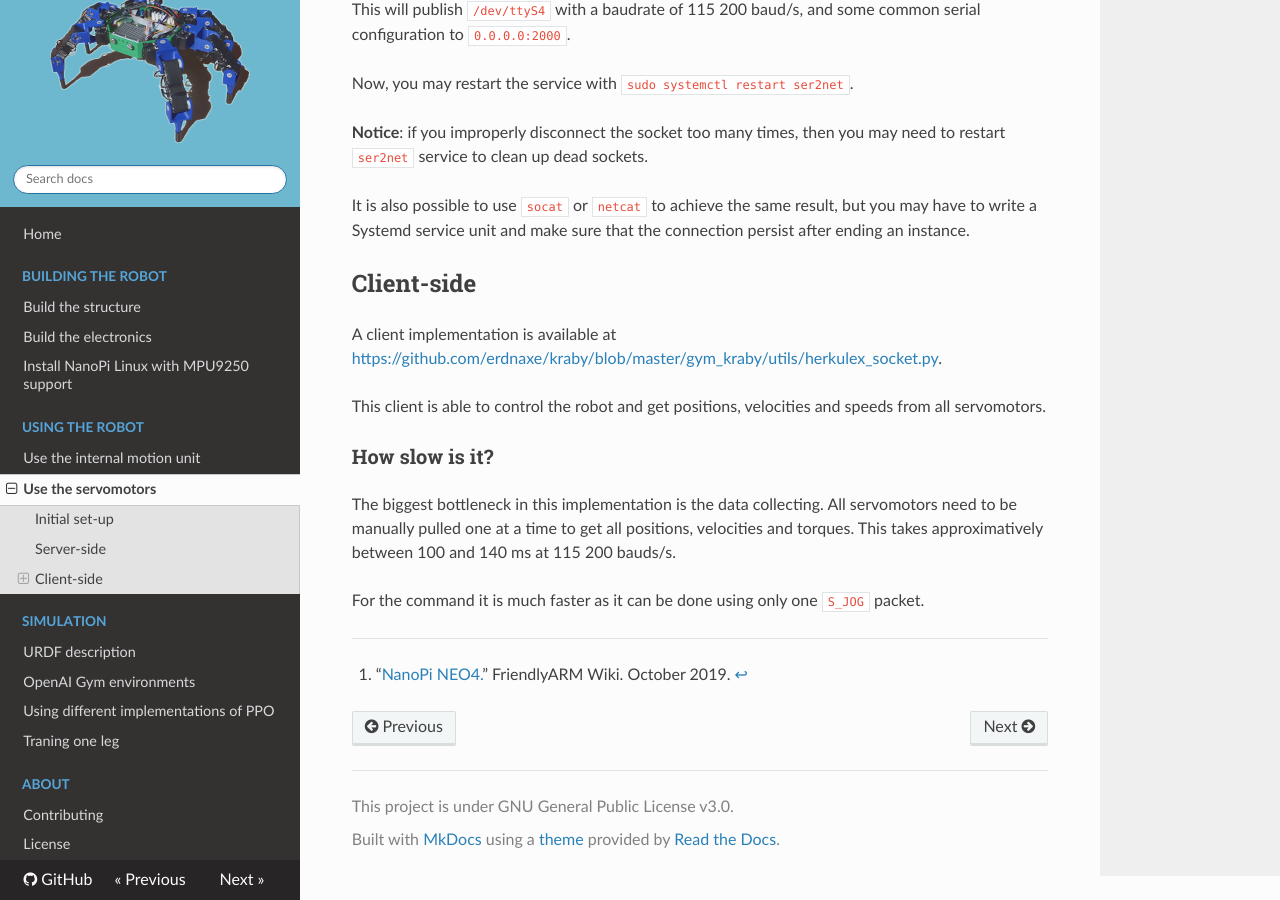
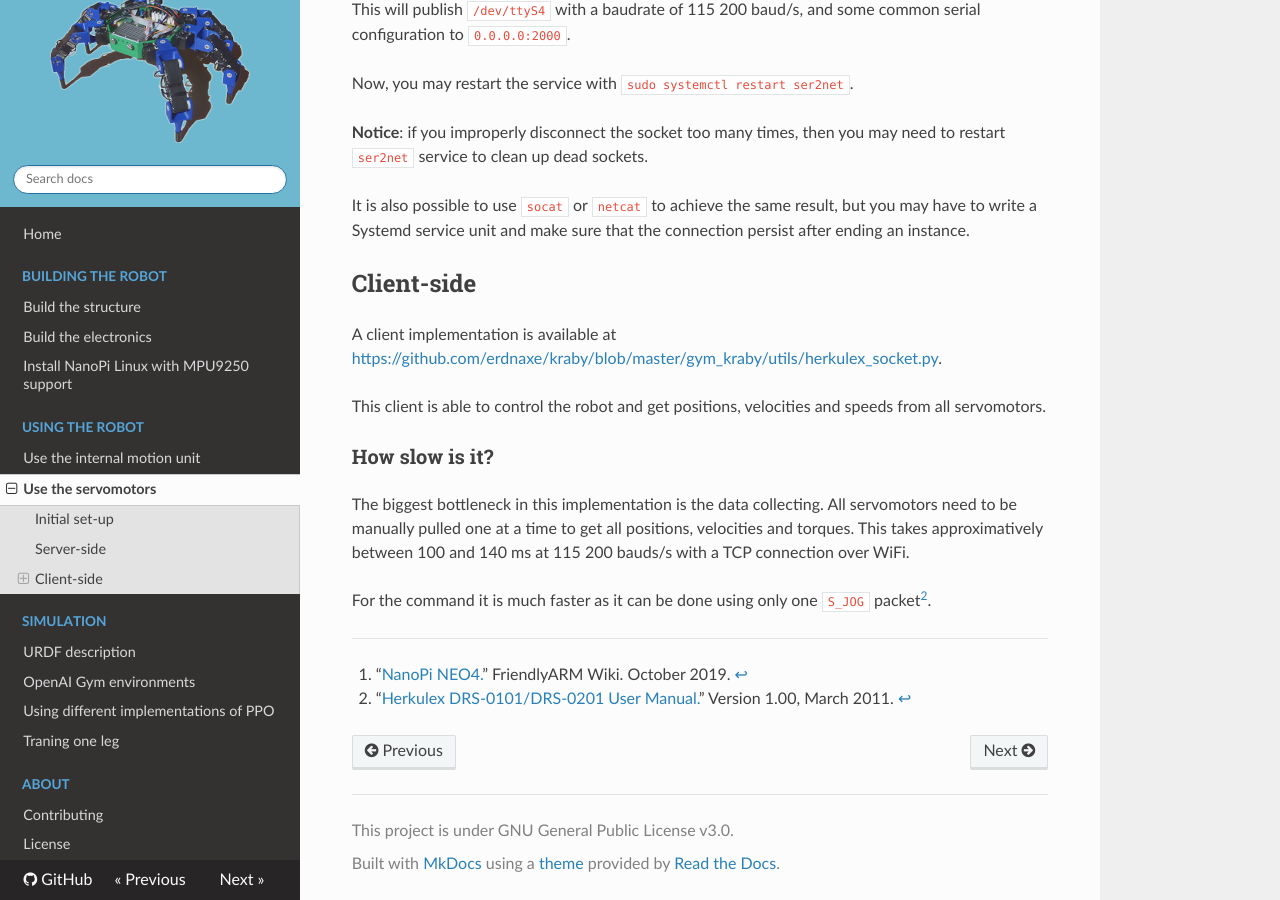
Before and after one commit to erdnaxe/kraby, an MkDocs documentation site: the page built from docs/use_motors.md, in a window 1280 px wide and 900 px high, scrolled down 1584 px. Built offline with MkDocs 1.6.1, drawn with Linux system fonts in a browser that asks for light colours; nearby versions of some CDN libraries.

Commit message:
Docs: Add link to Herkulex Manual

```diff
--- a/docs/use_motors.md
+++ b/docs/use_motors.md
@@ -69,9 +69,12 @@ velocities and speeds from all servomotors.
 The biggest bottleneck in this implementation is the data collecting.
 All servomotors need to be manually pulled one at a time to get all positions,
 velocities and torques.
-This takes approximatively between 100 and 140 ms at 115 200 bauds/s.
+This takes approximatively between 100 and 140 ms at 115 200 bauds/s
+with a TCP connection over WiFi.
 
 For the command it is much faster as it can be done using only one
-`S_JOG` packet.
+`S_JOG` packet[^herkulex_manual].
 
 [^nanopi_wiki]: "[NanoPi NEO4.](http://wiki.friendlyarm.com/wiki/index.php/NanoPi_NEO4)" FriendlyARM Wiki. October 2019.
+
+[^herkulex_manual]: "[Herkulex DRS-0101/DRS-0201 User Manual.](https://www.robotshop.com/media/files/PDF/manual-drs-0101.pdf)" Version 1.00, March 2011.
```
